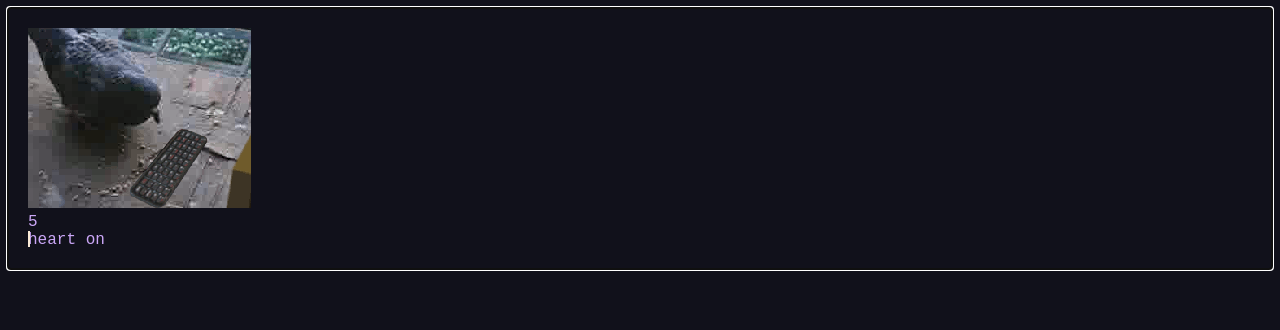
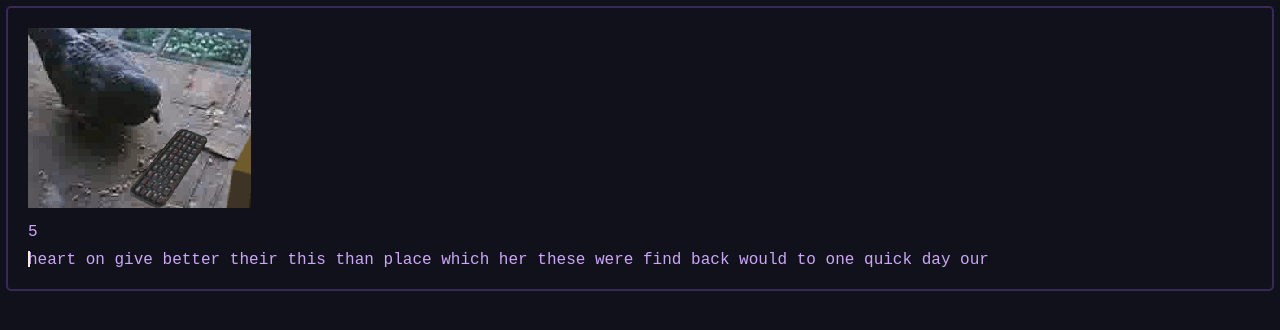
Before and after one commit to kimypham/pigeon-type, a plain HTML site: page index.html in a window 1280 px wide. Drawn offline with Linux system fonts and the light colour scheme.

Commit message:
change number of words, fix some styling

```diff
--- a/script.js
+++ b/script.js
@@ -1,4 +1,4 @@
-const numberOfWordsToType = 2;
+const numberOfWordsToType = 20;
 let secondsInterval = null;
 let secondsTaken = 0;
 let isPaused = false;
--- a/style.css
+++ b/style.css
@@ -2,14 +2,25 @@ body {
     background-color: #11111b;
     color: #cba7f7;
     font-family: 'Courier New', Courier, monospace;
+    height: 100%;
 }
 
 .game {
     padding: 20px;
 }
 
+.game:focus-visible {
+    outline: 2px solid #372a5b;
+    border-radius: 3px;
+}
+
 .words {
     justify-items: center;
+}
+
+.timer {
+    padding-top: 10px;
+    padding-bottom: 10px;
 }
 
 .offFocusMessage {
```
